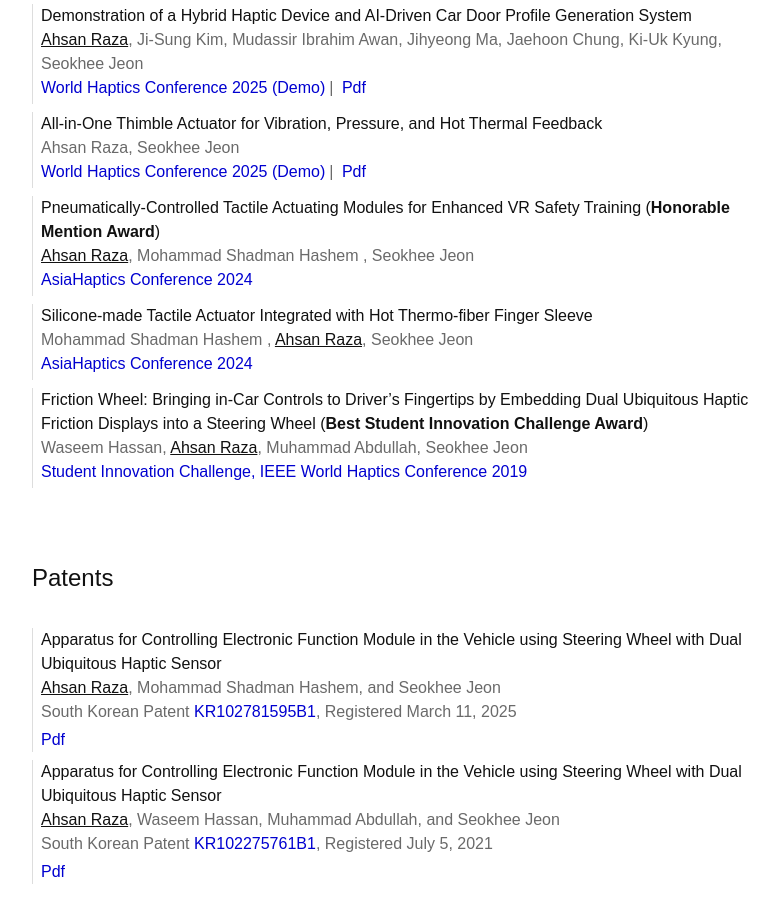
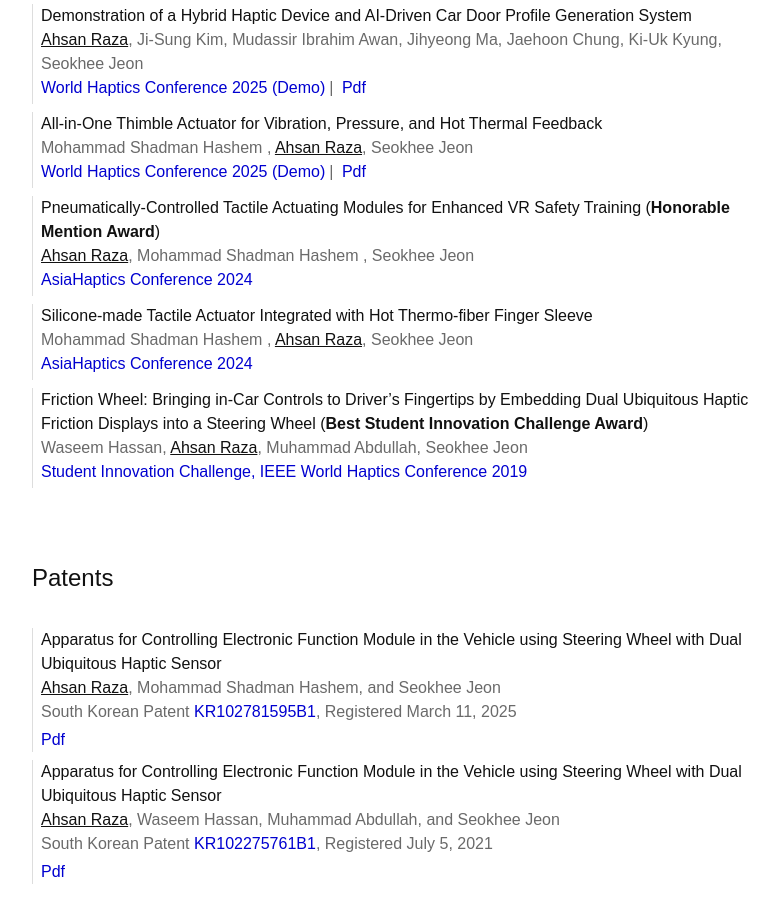
Before and after one commit to ahsanraza92/ahsanraza92.github.io, a plain HTML site: page index.html in a window 1280 px wide. Shown: the part 2960-3872 px from the top of the page, without its empty margins (433-1212 px from the left). Drawn offline with nearby package versions, Linux system fonts and the light colour scheme.

Commit message:
Update index.html

```diff
--- a/index.html
+++ b/index.html
@@ -368,7 +368,7 @@
 					<!---------------Thimble 2025 ---------------------->
 					<p class="paper my-2 pl-2">
                      <span class="papertitle">All-in-One Thimble Actuator for Vibration, Pressure, and Hot Thermal Feedback </span><br>
-                       <span class =  Mohammad Shadman Hashem , "thisauthor">Ahsan Raza</span>,  Seokhee Jeon <br>
+                       Mohammad Shadman Hashem ,  <span class =  "thisauthor">Ahsan Raza</span>,  Seokhee Jeon <br>
                      <span class="conf"><a class="confshort" href="https://manuscriptlink-society-file.s3.ap-northeast-1.amazonaws.com/khc/conference/whc/abs2/D1-30.pdf" target="_blank">  World Haptics Conference 2025 (Demo)</a>
                          </span><span class="tagsep">|</span>
                      <a class="tag" href="assets/thermalthimble2025.pdf" target="_blank">Pdf</a>
```
